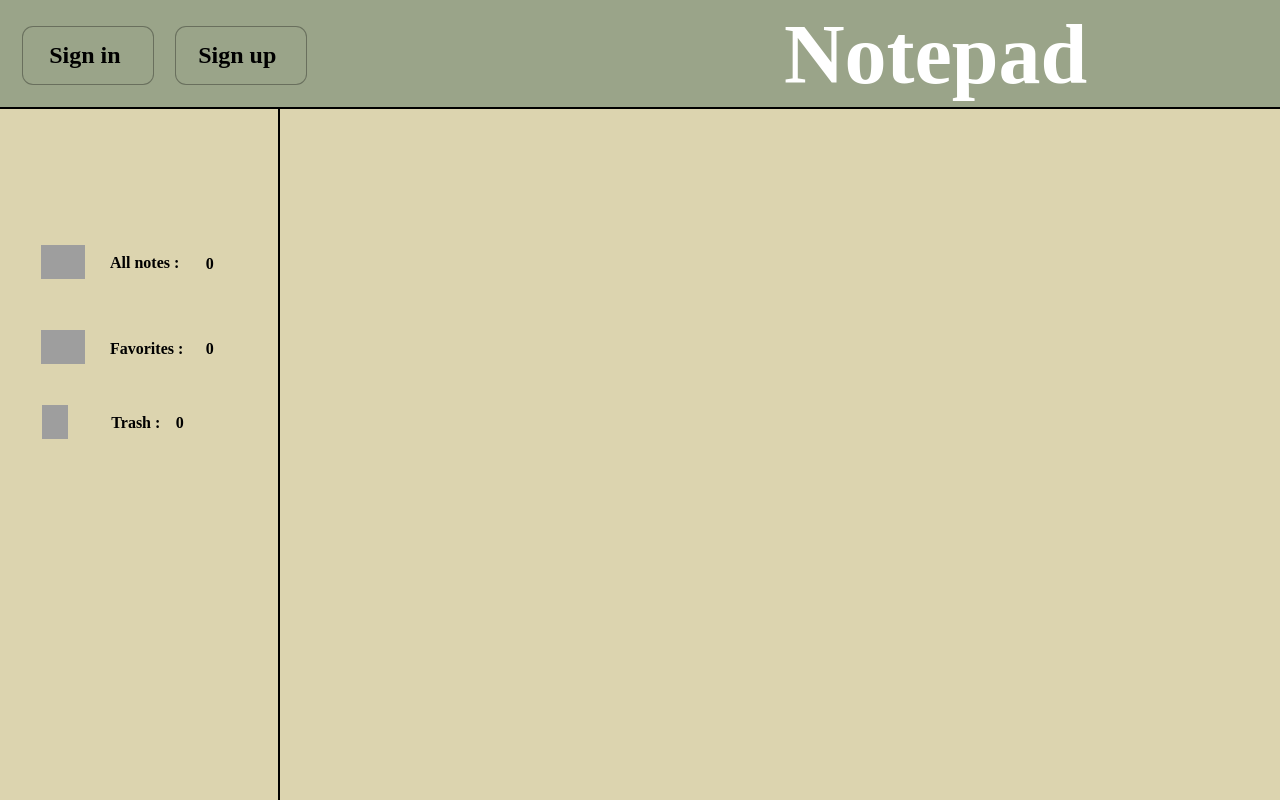
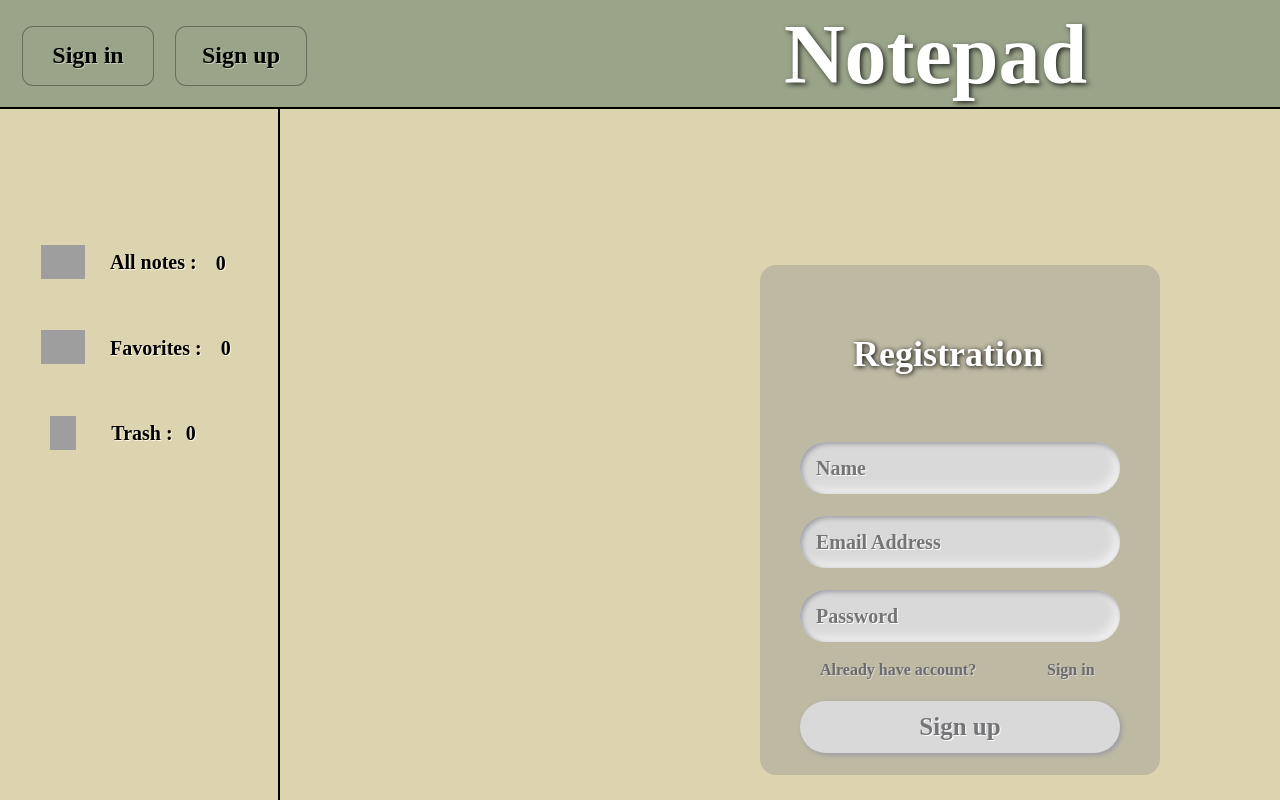
Before and after one commit to SergeyMaxx/notepad-2, a React (Create React App) app: page /signUp in a window 1280 px wide. Shown: the top 800 px of the page. Built offline with nearby package versions, Linux system fonts and the light colour scheme; grey boxes are pictures that could not be loaded; a web font is replaced by a local one.

Commit message:
реализовано: lorin, register, доработка стилей

```diff
--- a/src/app/App.js
+++ b/src/app/App.js
@@ -9,6 +9,9 @@ import DeletedNotes from './layouts/deletedNotes'
 import './CSS/note.css'
 import './CSS/delete.css'
 import './CSS/favorites.css'
+import './CSS/login.css'
+import './CSS/register.css'
+import './CSS/settings.css'
 import FavoritesNotes from './layouts/favoritesNotes'
 
 function App() {
--- /dev/null
+++ b/src/app/CSS/login.css
@@ -0,0 +1,121 @@
+.login {
+  position: absolute;
+  width: 400px;
+  height: 510px;
+  left: 760px;
+  top: 265px;
+  background: #beb9a3;
+  border-radius: 16px;
+}
+
+.login__header {
+  position: absolute;
+  left: 37.75%;
+  right: 37.75%;
+  top: 13.14%;
+  bottom: 78.24%;
+  font-family: 'DM Sans', serif;
+  font-style: normal;
+  font-weight: 700;
+  font-size: 36px;
+  line-height: 44px;
+  color: #fff;
+  text-shadow: 1px 1px 5px #000;
+}
+
+.login__input {
+  position: absolute;
+  width: 320px;
+  height: 52px;
+  left: 10%;
+  right: 10%;
+  top: 34.71%;
+  bottom: 55.1%;
+  background: #D9D9D9;
+  border-radius: 30px;
+  font-family: 'DM Sans', serif;
+  font-weight: 700;
+  font-size: 20px;
+  line-height: 19px;
+  border: none;
+  outline: none;
+  color: #000;
+  padding: 16px;
+  text-shadow: 1px 1px 0 #fff;
+  box-shadow: inset 2px 2px 5px #9a9ba2, inset -5px -5px 10px #f1f1f1;
+  transition: all 0.2s ease-in-out;
+}
+
+.login__input:focus {
+  box-shadow: inset 1px 1px 2px #9a9ba2, inset -1px -1px 2px #f1f1f1;
+}
+
+.password {
+  position: absolute;
+  width: 320px;
+  height: 52px;
+  top: 50.78%;
+  bottom: 39.02%;
+}
+
+.login__account {
+  position: absolute;
+  width: 157px;
+  left: 15%;
+  right: 45.25%;
+  top: 65.29%;
+  bottom: 30.98%;
+  font-family: 'DM Sans', serif;
+  font-weight: 700;
+  font-size: 16px;
+  line-height: 15px;
+  color: #6b6b6b;
+  text-shadow: 1px 1px 0 #d7d7d7;
+}
+
+.signup {
+  width: 57px;
+  left: 70.25%;
+  text-shadow: 1px 1px 0 #d7d7d7;
+  transition: all 0.2s;
+  cursor: pointer;
+}
+
+.signup:hover {
+  text-shadow: 0 0 1px rgba(0, 0, 0, 0.76);
+}
+
+.login__button {
+  position: absolute;
+  width: 320px;
+  height: 52px;
+  left: 10%;
+  right: 10%;
+  top: 81.96%;
+  bottom: 7.84%;
+  background: #D9D9D9;
+  border-radius: 30px;
+  font-family: 'DM Sans', serif;
+  font-weight: 700;
+  font-size: 25px;
+  line-height: 24px;
+  color: #747578;
+  border: none;
+  outline: none;
+  text-shadow: 1px 1px 0 #fff;
+  box-shadow: 2px 2px 5px #9a9ba2;
+  transition: all 0.2s ease-in-out;
+  cursor: pointer;
+}
+
+.login__button:hover {
+  transform: translateY(-2px);
+  box-shadow: 3px 3px 5px 2px rgba(0, 0, 0, 0.46),
+  inset -2px -2px 5px #9a9ba2, inset 5px 5px 10px #f1f1f1;
+}
+
+.login__button:active {
+  transform: translateY(0);
+  box-shadow: 2px 2px 5px rgba(0, 0, 0, 0.32),
+  inset -2px -2px 5px #9a9ba2, inset 5px 5px 10px #f1f1f1;
+}
--- a/src/app/CSS/note.css
+++ b/src/app/CSS/note.css
@@ -49,6 +49,7 @@ body {
   font-size: 84px;
   line-height: 109px;
   color: #fff;
+  text-shadow: 2px 2px 5px rgba(0, 0, 0, 0.76);
 }
 
 .nav__list {
@@ -61,16 +62,27 @@ body {
 
 .nav__list_item {
   position: absolute;
+  width: 130px;
+  height: 58px;
   left: 0;
   right: 54.06%;
   top: 0;
   bottom: 0;
   box-sizing: border-box;
   box-shadow: 0 0 0 1px rgba(0, 0, 0, 0.32);
+  text-shadow: 1px 1px 0 #c7ceb7;
   border-radius: 10px;
   list-style: none;
   transition: all 0.2s;
   cursor: pointer;
+  display: flex;
+  align-items: center;
+  justify-content: center;
+  font-family: 'DM Sans', serif;
+  font-weight: 700;
+  font-size: 24px;
+  color: #000;
+  text-decoration: none;
 }
 
 .item-2 {
@@ -81,34 +93,14 @@ body {
 .nav__list_item:hover {
   border-radius: 10px;
   transform: translateY(-2px);
-  box-shadow: 3px 3px 5px 2px rgba(0, 0, 0, 0.46);
+  box-shadow: 3px 3px 5px 2px rgba(0, 0, 0, 0.46),
+  inset -2px -2px 5px #5a694d, inset 5px 5px 10px #cfd7b4;
 }
 
 .nav__list_item:active {
   transform: translateY(0);
-  box-shadow: 0 0 0 1px rgba(0, 0, 0, 0.32);
-}
-
-.nav__list_link {
-  width: 76px;
-  position: absolute;
-  left: 20.16%;
-  right: 20.93%;
-  top: 23.33%;
-  bottom: 25%;
-  font-family: 'DM Sans', serif;
-  font-style: normal;
-  font-weight: 700;
-  font-size: 24px;
-  line-height: 31px;
-  color: #000;
-  text-decoration: none;
-}
-
-.link-2 {
-  width: 85px;
-  left: 17.05%;
-  right: 17.05%;
+  box-shadow: 0 0 0 1px rgba(0, 0, 0, 0.32),
+  inset -2px -2px 5px #5a694d, inset 5px 5px 10px #cfd7b4;
 }
 
 .nav__button {
@@ -160,7 +152,7 @@ body {
   position: relative;
   width: 286px;
   height: 218px;
-  background: #FFFFFF;
+  background: #d5d5d6;
   border: 2px solid #1B1C1D;
   border-radius: 10px;
   transition: all 0.3s;
@@ -168,7 +160,8 @@ body {
 
 .note-list__grid_item:hover {
   transform: translateY(-5px);
-  box-shadow: 3px 3px 5px 2px #796e57;
+  box-shadow: 3px 3px 5px 2px #796e57,
+  inset -2px -2px 5px #9a9ba2, inset 5px 5px 10px #f1f1f1;;
 }
 
 .note-list__grid_item-header {
@@ -180,13 +173,14 @@ body {
   top: 3%;
   bottom: 78.18%;
   padding: 0 10px;
-  background: #E8E8E8;
+  background: #d5d5d6;
   border-radius: 10px;
   font-family: 'DM Sans', "Segoe UI", serif;
   font-weight: 700;
   font-size: 16px;
   color: #1B1C1D;
   line-height: 20px;
+  box-shadow: inset 2px 2px 5px #9a9ba2, inset -5px -5px 10px #f1f1f1;;
 }
 
 .note-list__grid_item-body {
@@ -198,7 +192,7 @@ body {
   top: 25.23%;
   bottom: 19.27%;
   background: #F9F9F6;
-  border: 1px solid #B7B7B3;
+  border: 1px solid #9d9d9b;
   border-radius: 10px;
   font-family: 'DM Sans', "Segoe UI", serif;
   font-style: normal;
@@ -288,7 +282,7 @@ body {
   bottom: 90.97%;
   width: 118px;
   height: 40px;
-  border: 2px solid #000;
+  border: 1px solid #000;
   border-radius: 25px;
   box-sizing: content-box;
   background: #D7D7D7;
@@ -297,11 +291,12 @@ body {
 }
 
 .note-list__add-note:hover {
-  box-shadow: 3px 3px 3px 1px rgba(0, 0, 0, 0.46);
+  box-shadow: 3px 3px 3px 1px rgba(0, 0, 0, 0.46),
+  inset -2px -2px 5px #9a9ba2, inset 5px 5px 10px #f1f1f1;
 }
 
 .note-list__add-note:active {
-  box-shadow: 1px 1px 0 0 #000;
+  box-shadow: 1px 1px 0 0 #000, inset -2px -2px 5px #9a9ba2, inset 5px 5px 10px #f1f1f1;
 }
 
 .note-list__add-note_plus {
@@ -325,6 +320,7 @@ body {
   font-style: normal;
   font-weight: 700;
   font-size: 24px;
+  text-shadow: 1px 1px 0 #fff;
 }
 
 .modal {
@@ -468,18 +464,19 @@ body {
   top: 4.92%;
   bottom: 90.97%;
   background: #D7D7D7;
-  border: 2px solid #000;
+  border: 1px solid #000;
   border-radius: 25px;
   box-sizing: content-box;
   transition: all 0.3s;
 }
 
 .note-list__sort:hover {
-  box-shadow: 3px 3px 3px 1px rgba(0, 0, 0, 0.46);
+  box-shadow: 3px 3px 3px 1px rgba(0, 0, 0, 0.46),
+  inset -2px -2px 5px #9a9ba2, inset 5px 5px 10px #f1f1f1;
 }
 
 .note-list__sort:active {
-  box-shadow: 1px 1px 0 0 #000;
+  box-shadow: 1px 1px 0 0 #000, inset -2px -2px 5px #9a9ba2, inset 5px 5px 10px #f1f1f1;
 }
 
 .note-list__sort_icon {
@@ -509,6 +506,7 @@ body {
   font-size: 20px;
   line-height: 21px;
   color: #000;
+  text-shadow: 1px 1px 0 #fff;
 }
 
 /*==========< note-list__search >===========*/
@@ -523,12 +521,9 @@ body {
   background: #D7D7D7;
   border: 2px solid #000000;
   border-radius: 25px;
-  transition: all 0.3s;
-}
-
-.note-list__search:hover {
-  outline: none;
-  box-shadow: 0 0 3px 3px #796e57;
+  text-shadow: 1px 1px 0 #fff;
+  box-shadow: inset 2px 2px 5px #9a9ba2, inset -5px -5px 10px #f1f1f1;
+  transition: all 0.2s ease-in-out;
 }
 
 .note-list__search_icon {
@@ -556,6 +551,11 @@ body {
   background: #D7D7D7;
   border: none;
   outline: none;
+  text-shadow: 1px 1px 0 #fff;
+}
+
+.note-list__search:focus {
+  box-shadow: inset 1px 1px 2px #9a9ba2, inset -1px -1px 2px #f1f1f1;
 }
 
 /*=======================================*/
@@ -665,7 +665,7 @@ body {
   left: 0;
   right: 0;
   top: 0;
-  bottom: 69.43%;
+  bottom: 70%;
   border-radius: 5px;
   cursor: pointer;
   transition: all 0.3s;
@@ -692,7 +692,7 @@ body {
 
 .side-bar__list_all-text {
   position: absolute;
-  width: 75px;
+  width: 94px;
   height: 21px;
   left: 35%;
   right: 29.11%;
@@ -700,20 +700,22 @@ body {
   bottom: 30.69%;
   font-family: 'DM Sans', serif;
   font-weight: 700;
-  font-size: 16px;
+  font-size: 20px;
   line-height: 21px;
+  text-shadow: 1px 1px 0 #fff7e5;
 }
 
 .side-bar__list_all-num {
   position: absolute;
-  left: 165px;
+  left: 175px;
   right: 0;
   top: 8px;
   bottom: 30.69%;
   font-family: 'DM Sans', serif;
   font-weight: 700;
-  font-size: 16px;
+  font-size: 20px;
   line-height: 21px;
+  text-shadow: 1px 1px 0 #fff7e5;
 }
 
 .side-bar__list_favorites {
@@ -722,8 +724,8 @@ body {
   height: 34px;
   left: 0;
   right: 0;
-  top: 44.04%;
-  bottom: 38.34%;
+  top: 44%;
+  bottom: 38%;
   border-radius: 5px;
   cursor: pointer;
   transition: all 0.3s;
@@ -750,7 +752,7 @@ body {
 
 .side-bar__list_favorites-text {
   position: absolute;
-  width: 79px;
+  width: 98px;
   height: 21px;
   left: 35%;
   right: 27.79%;
@@ -758,29 +760,32 @@ body {
   bottom: 15.02%;
   font-family: 'DM Sans', serif;
   font-weight: 700;
-  font-size: 16px;
+  font-size: 20px;
   line-height: 21px;
+  text-shadow: 1px 1px 0 #fff7e5;
 }
 
 .side-bar__list_favorites-num {
   position: absolute;
-  left: 165px;
+  left: 180px;
   right: 0;
   top: 23.53%;
   bottom: 15.02%;
   font-family: 'DM Sans', serif;
   font-weight: 700;
-  font-size: 16px;
+  font-size: 20px;
   line-height: 21px;
+  text-shadow: 1px 1px 0 #fff7e5;
 }
+
 
 .side-bar__list_trash {
   position: absolute;
   height: 34px;
   left: 5px;
   right: 0;
-  top: 82.38%;
-  bottom: 0;
+  top: 88%;
+  bottom: 6%;
   border-radius: 5px;
   cursor: pointer;
   transition: all 0.3s;
@@ -798,7 +803,7 @@ body {
   position: absolute;
   width: 26px;
   height: 34px;
-  left: -4px;
+  left: 4px;
   right: 10px;
   top: 0;
   bottom: 0;
@@ -807,7 +812,7 @@ body {
 
 .side-bar__list_trash-text {
   position: absolute;
-  width: 51px;
+  width: 63px;
   height: 21px;
   left: 34%;
   right: 44.14%;
@@ -815,20 +820,22 @@ body {
   bottom: 17.97%;
   font-family: 'DM Sans', serif;
   font-weight: 700;
-  font-size: 16px;
+  font-size: 20px;
   line-height: 21px;
+  text-shadow: 1px 1px 0 #fff7e5;
 }
 
 .side-bar__list_trash-num {
   position: absolute;
-  left: 130px;
+  left: 140px;
   right: 0;
   top: 20.59%;
   bottom: 17.97%;
   font-family: 'DM Sans', serif;
   font-weight: 700;
-  font-size: 16px;
+  font-size: 20px;
   line-height: 21px;
+  text-shadow: 1px 1px 0 #fff7e5;
 }
 
 /*=============< ModalConfirmation >==============*/
--- /dev/null
+++ b/src/app/CSS/register.css
@@ -0,0 +1,57 @@
+.login {
+  position: absolute;
+  width: 400px;
+  height: 510px;
+  left: 760px;
+  top: 265px;
+  background: #beb9a3;
+  border-radius: 16px;
+}
+
+.register__header {
+  left: 23.25%;
+  right: 23%;
+  top: 13.14%;
+  bottom: 78.24%;
+}
+
+.email {
+  left: 10%;
+  right: 10%;
+  top: 49.22%;
+  bottom: 40.59%;
+}
+
+.password-register {
+  left: 10%;
+  right: 10%;
+  top: 63.73%;
+  bottom: 26.08%;
+}
+
+.already {
+  width: 179px;
+  left: 15%;
+  right: 40.25%;
+  top: 77.84%;
+  bottom: 18.43%;
+}
+
+.signin {
+  width: 53px;
+  left: 71.75%;
+  right: 15%;
+  top: 77.84%;
+  bottom: 18.43%;
+}
+
+.signin:hover {
+  text-shadow: 0 0 1px rgba(0, 0, 0, 0.76);
+}
+
+.button-reg {
+  left: 10%;
+  right: 10%;
+  top: 85.49%;
+  bottom: 4.31%;
+}
--- a/src/app/components/navBar.jsx
+++ b/src/app/components/navBar.jsx
@@ -1,23 +1,20 @@
 import React from 'react'
 import {Link} from 'react-router-dom'
+import Settings from './settings'
 
 const NavBar = () => {
   return (
     <nav className="nav">
-      <button className="nav__button">{}</button>
+      <Settings/>
       <h1 className="header-nav">Notepad</h1>
-      <ul className="nav__list">
-        <li className="nav__list_item">
-          <Link className="nav__list_link" to="/signIn">
-            Sign in
-          </Link>
-        </li>
-        <li className="nav__list_item item-2">
-          <Link className="nav__list_link link-2" to="/signUp">
-            Sign up
-          </Link>
-        </li>
-      </ul>
+      <div className="nav__list">
+        <Link className="nav__list_item" aria-current="page" to="/signIn">
+          Sign in
+        </Link>
+        <Link className="nav__list_item item-2" to="/signUp">
+          Sign up
+        </Link>
+      </div>
     </nav>
   )
 }
--- /dev/null
+++ b/src/app/components/settings.jsx
@@ -0,0 +1,11 @@
+import React from 'react'
+
+const Settings = () => {
+  return (
+    <div className="nav__button">
+
+    </div>
+  )
+}
+
+export default Settings
--- a/src/app/layouts/login.jsx
+++ b/src/app/layouts/login.jsx
@@ -1,10 +1,41 @@
 import React from 'react'
+import {useHistory} from 'react-router-dom'
 
 const Login = () => {
+  const history = useHistory()
+
   return (
-    <h1>
-
-    </h1>
+    <div className="login">
+      <form onSubmit={e => e.preventDefault()}>
+        <h1 className="login__header">Login</h1>
+        <label>
+          <input
+            type="text"
+            placeholder="Email Address"
+            className="login__input"
+          />
+        </label>
+        <label>
+          <input
+            type="password"
+            placeholder="Password"
+            className="login__input password"
+          />
+        </label>
+        <p className="login__account">
+          Don't have account?
+        </p>
+        <p
+          className="login__account signup"
+          onClick={() => history.push('/signUp')}
+        >
+          Sign up
+        </p>
+        <button className="login__button" type="submit">
+          Sign in
+        </button>
+      </form>
+    </div>
   )
 }
 
--- a/src/app/layouts/register.jsx
+++ b/src/app/layouts/register.jsx
@@ -1,10 +1,48 @@
 import React from 'react'
+import {useHistory} from 'react-router-dom'
 
 const Register = () => {
+  const history = useHistory()
+
   return (
-    <h1>
-
-    </h1>
+    <div className="login register">
+      <form onSubmit={e => e.preventDefault()}>
+        <h1 className="login__header register__header">Registration</h1>
+        <label>
+          <input
+            type="text"
+            placeholder="Name"
+            className="login__input"
+          />
+        </label>
+        <label>
+          <input
+            type="text"
+            placeholder="Email Address"
+            className="login__input email"
+          />
+        </label>
+        <label>
+          <input
+            type="password"
+            placeholder="Password"
+            className="login__input password password-register"
+          />
+        </label>
+        <p className="login__account already">
+          Already have account?
+        </p>
+        <p
+          className="login__account signin"
+          onClick={() => history.push('/signIn')}
+        >
+          Sign in
+        </p>
+        <button className="login__button button-reg" type="submit">
+          Sign up
+        </button>
+      </form>
+    </div>
   )
 }
 
```
Also changed, not shown: src/app/CSS/settings.css (added).
